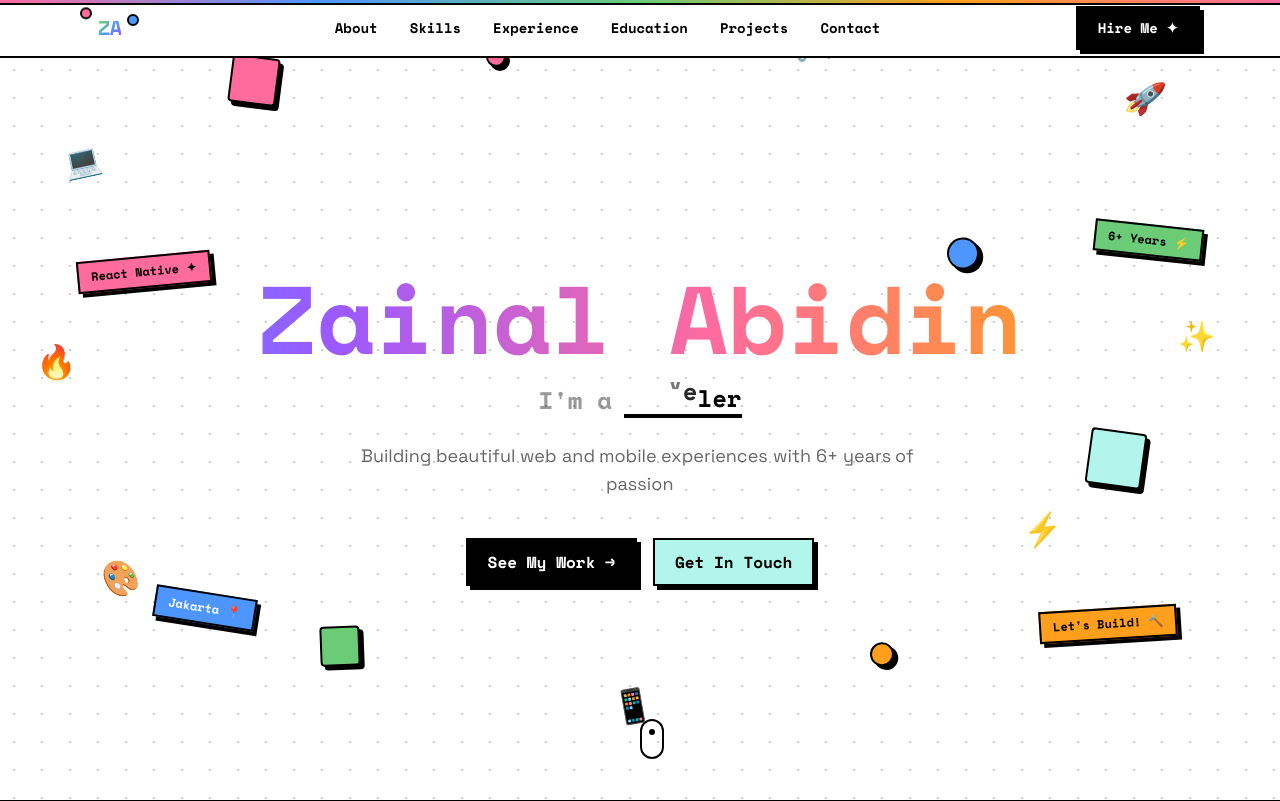
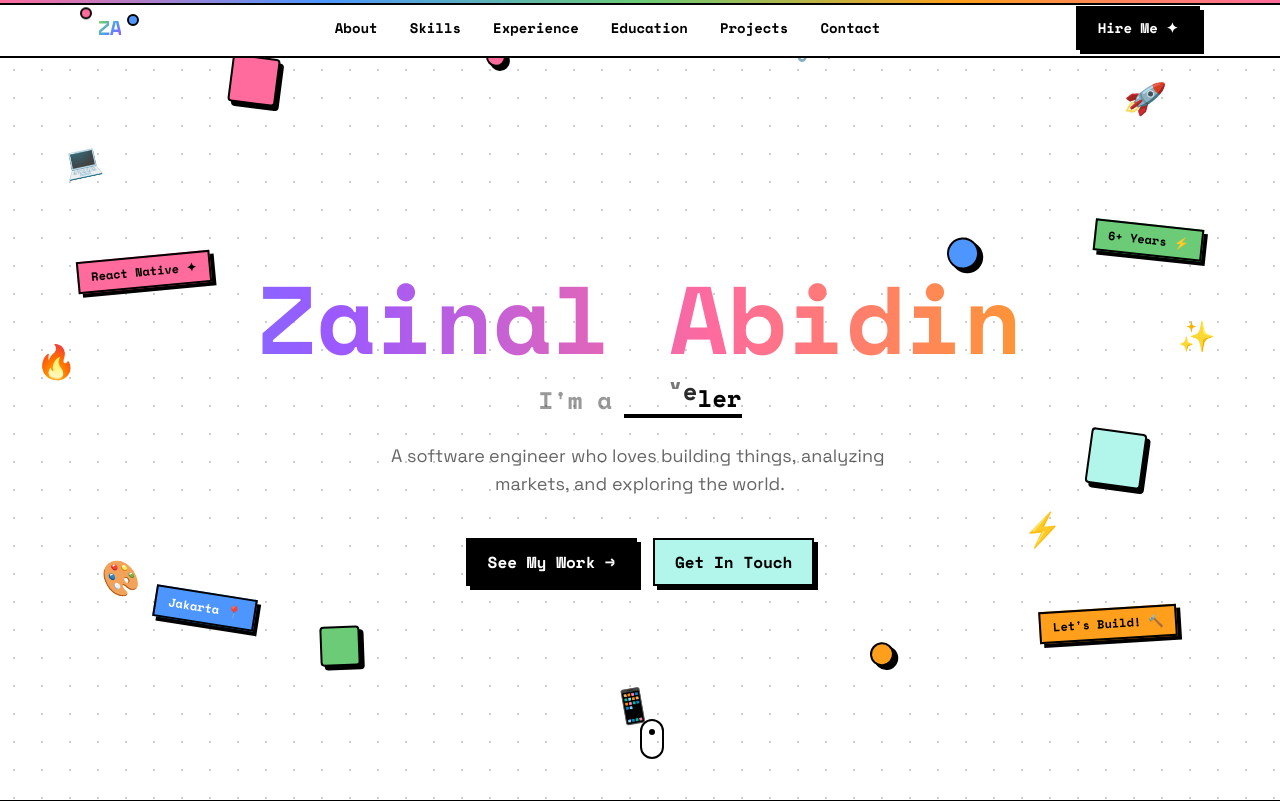
Before and after one commit to zaabdn/portfolio, a React (Vite) app: page / in a window 1280 px wide. Shown: the top 801 px of the page. Built offline with nearby package versions, Linux system fonts and the light colour scheme.

Commit message:
fix(Hero): change description

```diff
--- a/src/components/Hero.jsx
+++ b/src/components/Hero.jsx
@@ -133,7 +133,7 @@ export default function Hero() {
         </motion.div>
 
         <BlurText
-          text="Building beautiful web and mobile experiences with 6+ years of passion"
+          text="A software engineer who loves building things, analyzing markets, and exploring the world."
           delay={60}
           animateBy="words"
           direction="bottom"
```
